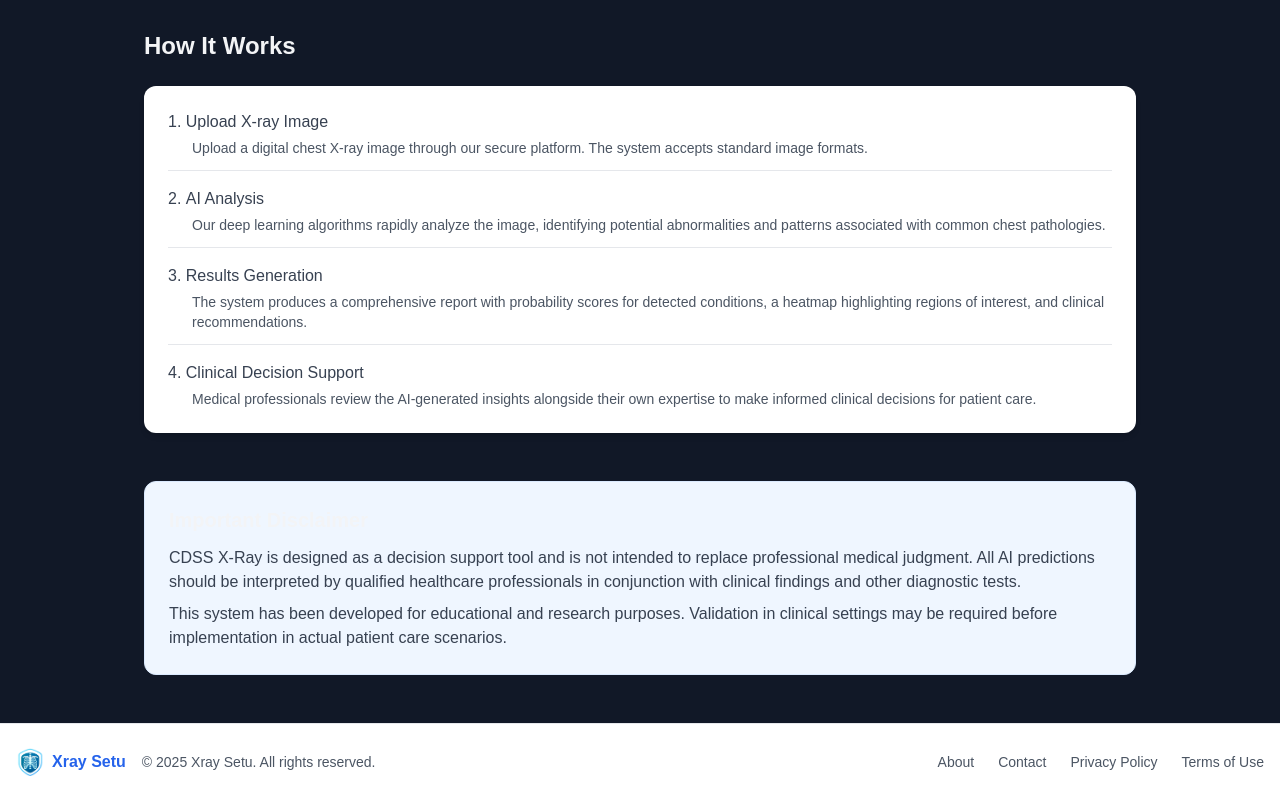
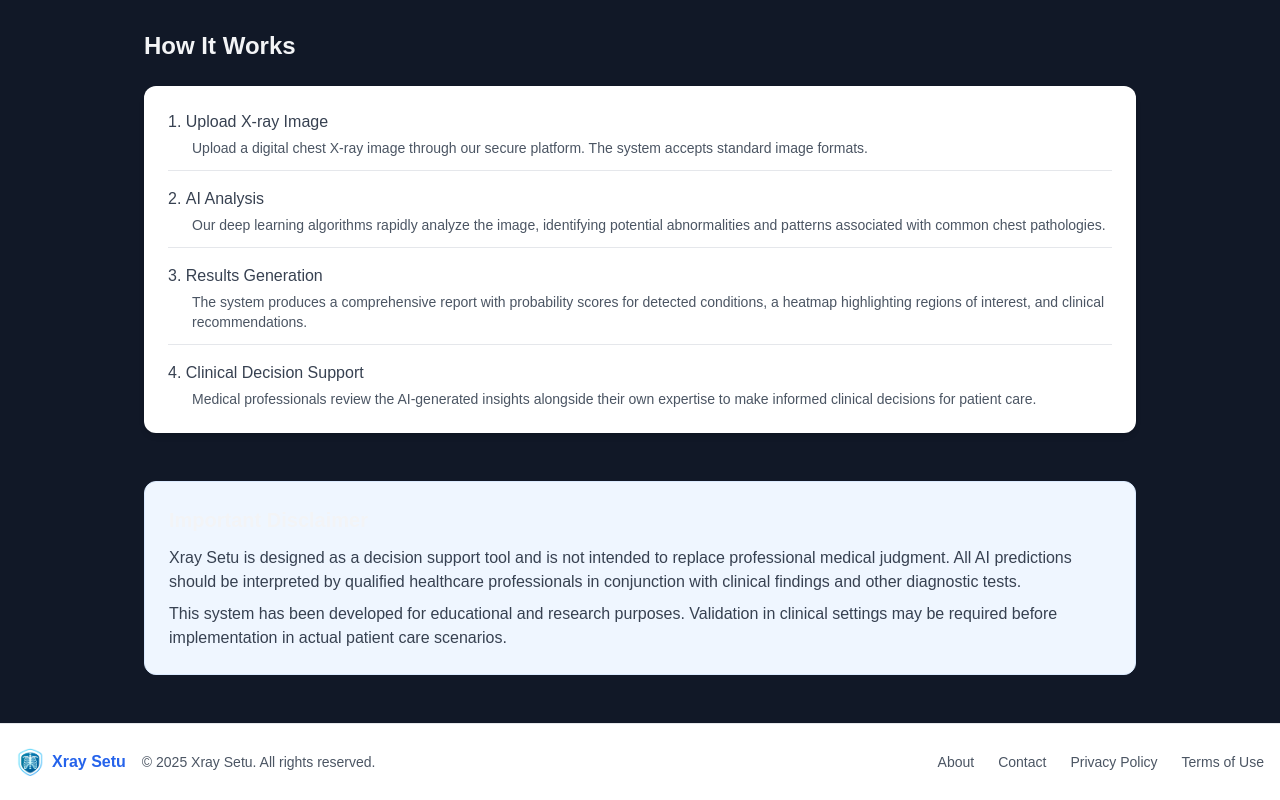
Before and after one commit to ankushsaha18/Xray-Setu, a Next.js app in the folder xraysetu/: page /about in a window 1280 px wide. Shown: the part 938-1738 px from the top of the page. Built offline with nearby package versions, Linux system fonts and the light colour scheme.

Commit message:
5th commit

```diff
--- a/xraysetu/app/about/page.tsx
+++ b/xraysetu/app/about/page.tsx
@@ -106,7 +106,7 @@ export default function AboutPage() {
         <h2 className="text-xl font-bold mb-3">Important Disclaimer</h2>
         <div className="text-gray-700 dark:text-gray-300">
           <p className="mb-2">
-            CDSS X-Ray is designed as a decision support tool and is not intended to replace professional medical judgment. All AI predictions should be interpreted by qualified healthcare professionals in conjunction with clinical findings and other diagnostic tests.
+            Xray Setu is designed as a decision support tool and is not intended to replace professional medical judgment. All AI predictions should be interpreted by qualified healthcare professionals in conjunction with clinical findings and other diagnostic tests.
           </p>
           <p>
             This system has been developed for educational and research purposes. Validation in clinical settings may be required before implementation in actual patient care scenarios.
```
